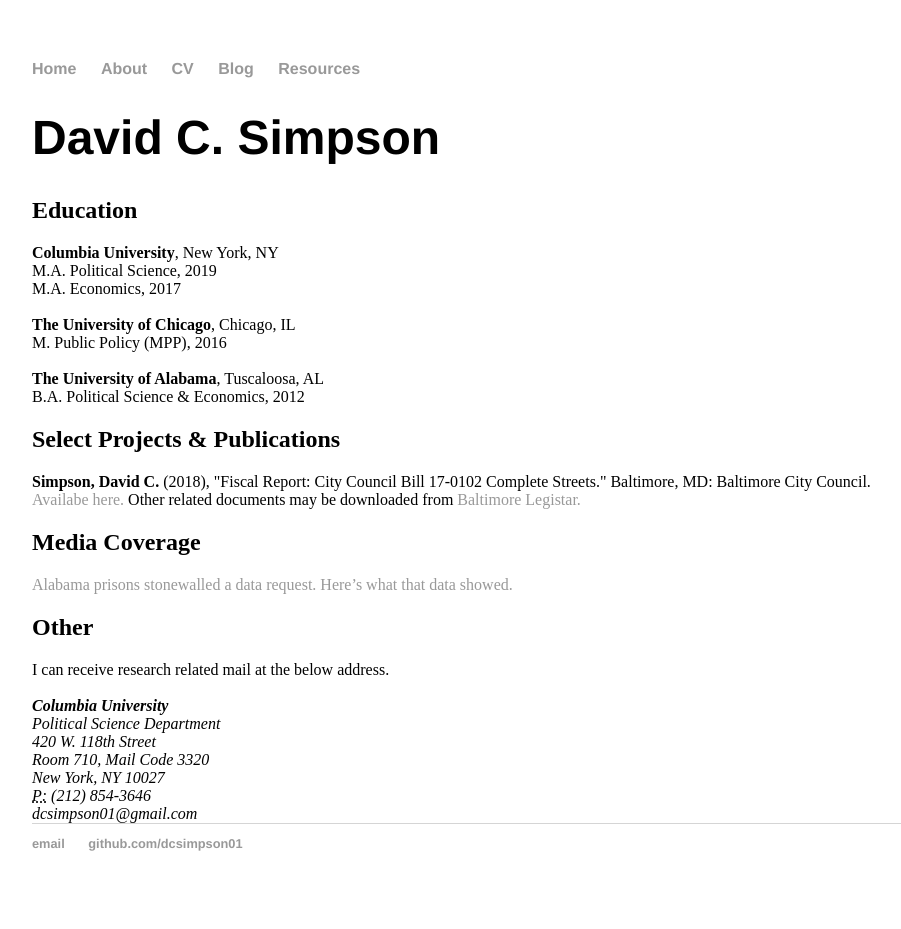
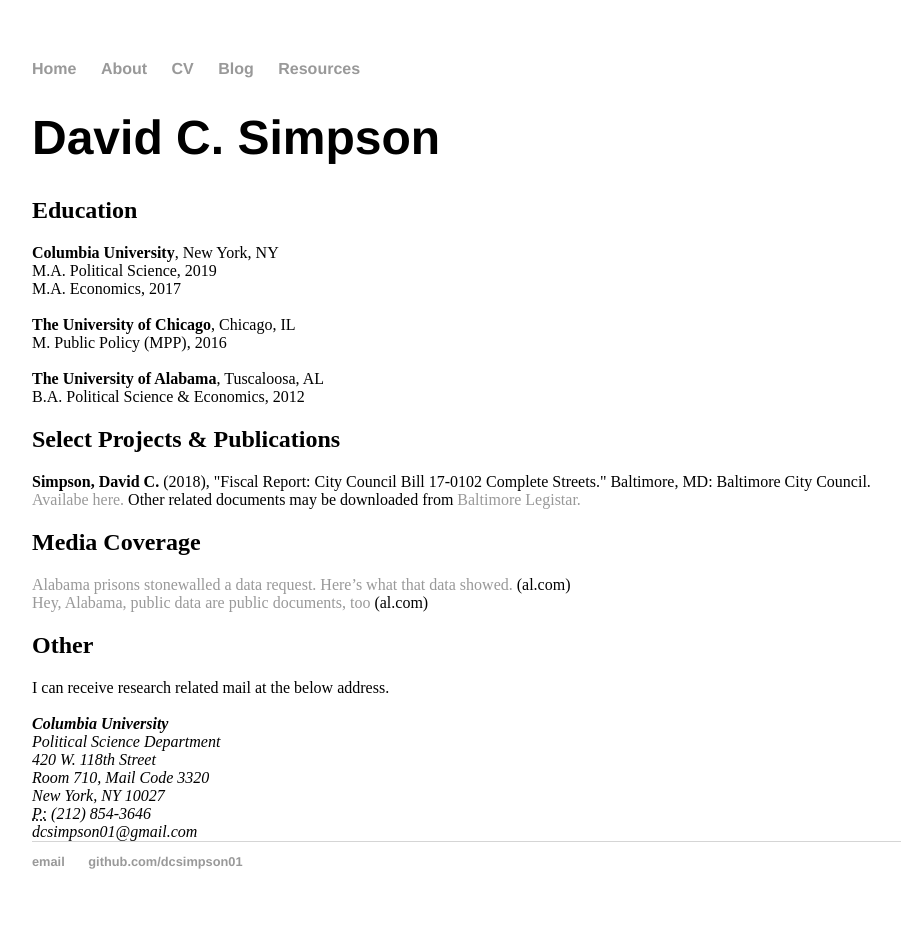
Before and after one commit to dcsimpson01/dcsimpson01.github.io, a Jekyll site: the page built from cv/index.html, in a window 1280 px wide. Shown: the whole page, without its empty margins (160-1061 px from the left). Built offline with Jekyll 4.4.1, drawn with Linux system fonts in a browser that asks for light colours.

Commit message:
Update index.html

```diff
--- a/cv/index.html
+++ b/cv/index.html
@@ -25,8 +25,8 @@ title: David Simpson CV
 
 
 			<h2>Media Coverage</h2>
-				<a href = "https://www.al.com/news/2020/12/alabama-prisons-stonewalled-a-data-request-heres-what-the-data-showed.html"> Alabama prisons stonewalled a data request. Here’s what that data showed. </a> <br />
-
+				<a href = "https://www.al.com/news/2020/12/alabama-prisons-stonewalled-a-data-request-heres-what-the-data-showed.html"> Alabama prisons stonewalled a data request. Here’s what that data showed. </a> (al.com) <br />
+				<a href = "https://www.al.com/news/2019/08/hey-alabama-public-data-are-public-documents-too.html"> Hey, Alabama, public data are public documents, too </a> (al.com) <br />
 
 		<h2>Other</h2>
 		I can receive research related mail at the below address.<br/>
```
